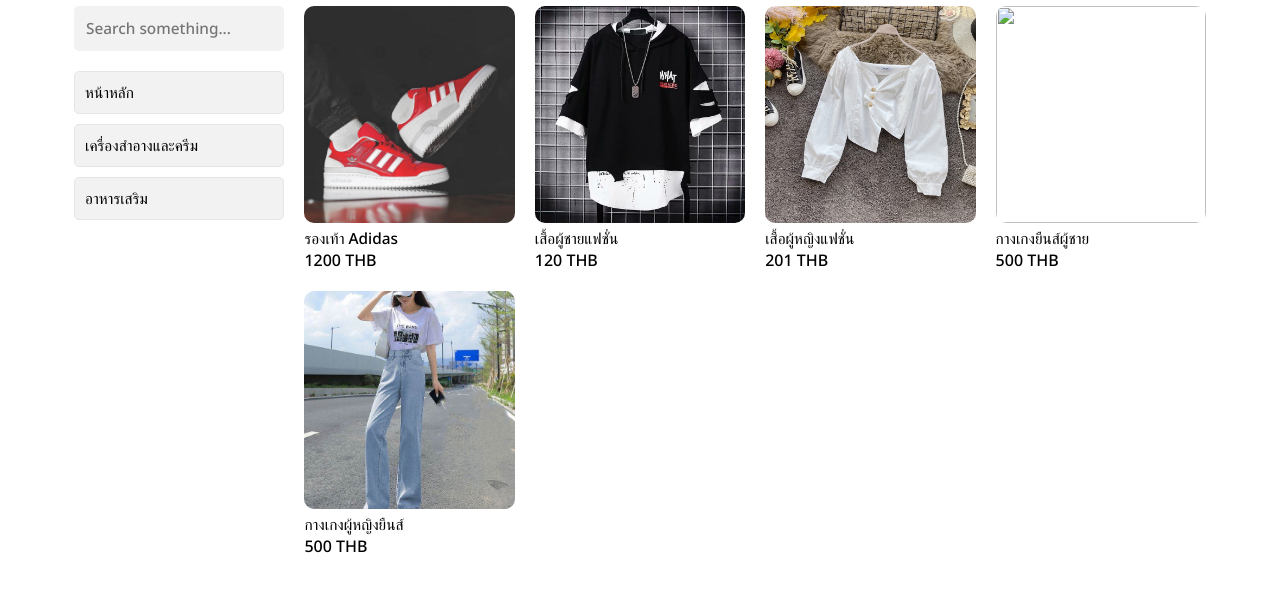
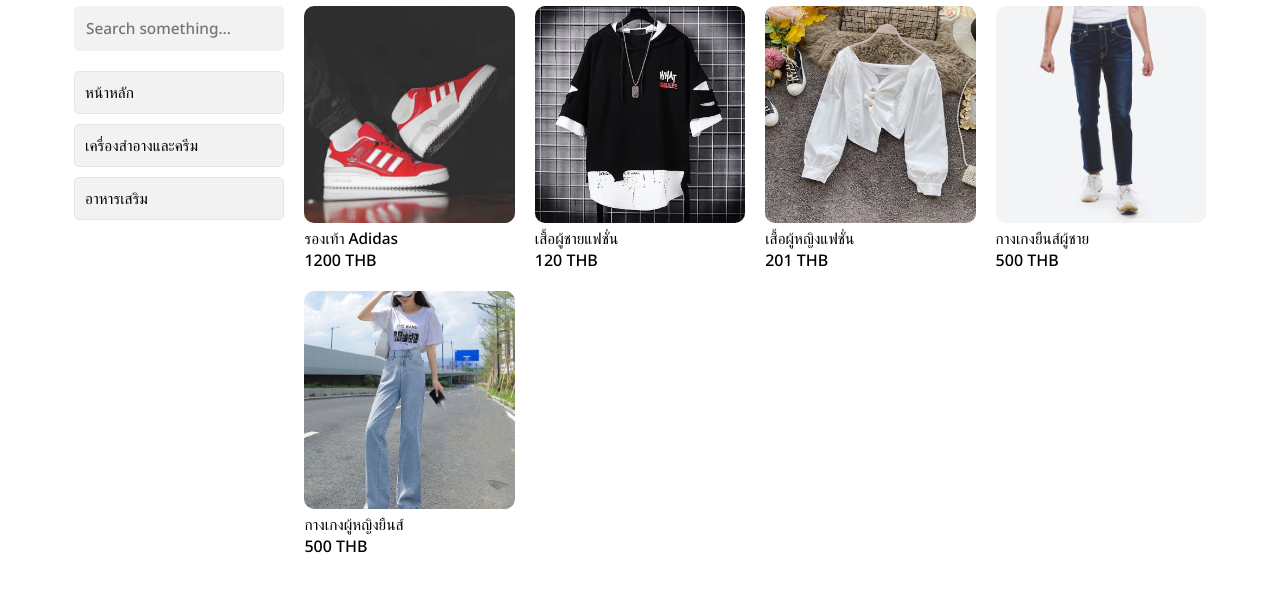
Before and after one commit to Kongkiat-Student/Web-E-Commerce-Project, a plain HTML site: page page3.html in a window 1280 px wide. Shown: the part 94-686 px from the top of the page. Drawn offline with Linux system fonts and the light colour scheme.

Commit message:
update picture page 3(Earth)

```diff
--- a/page3.html
+++ b/page3.html
@@ -57,7 +57,7 @@
             <p stlye="font-size: 1vw;">201 THB</p>
           </div>
           <div class="product-items">
-            <img class="product-img" src="Image/jeans_male.jpg" alt="">
+            <img class="product-img" src="Image/fashion_group/fashion_male_jeans.jpg" alt="">
             <p style="font-size: 1.2vw;">กางเกงยืนส์ผู้ชาย</p>
             <p stlye="font-size: 1vw;">500 THB</p>
           </div>
```
